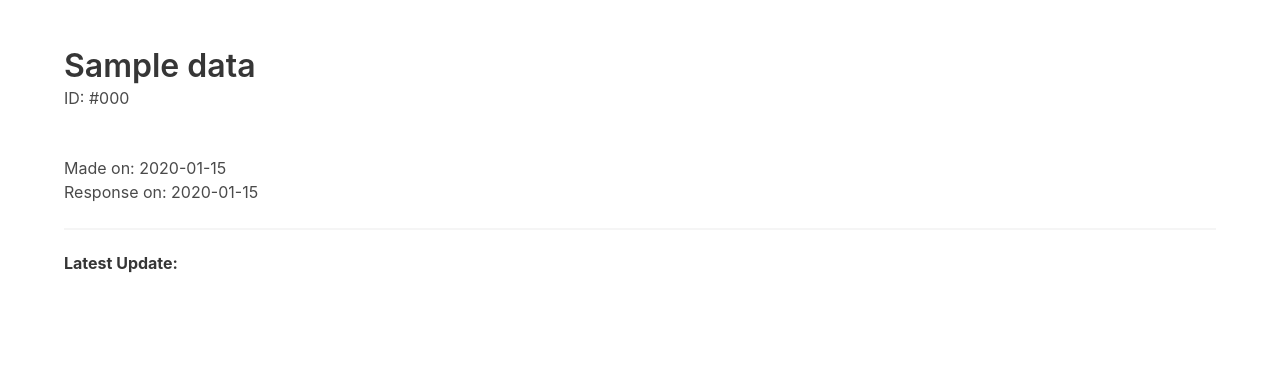
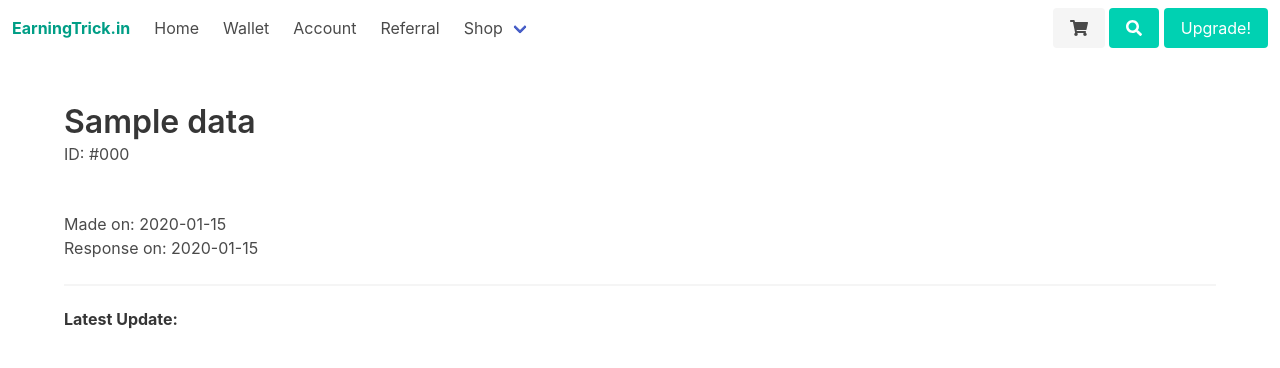
Before and after one commit to Technicalarpan/etsuppo, a Flask app: template templates/ticket.html in a window 1280 px wide. Shown: the top 368 px of the page. Run offline with Flask 2, Linux system fonts and the light colour scheme; the template is opened without the code that fills it: most values are stand-ins (such as "Sample title", 1, 10 or a date in 2020); some libraries are stand-ins or nearby versions.

Commit message:
Update ticket.html

```diff
--- a/templates/ticket.html
+++ b/templates/ticket.html
@@ -9,6 +9,70 @@
 <script defer src="https://use.fontawesome.com/releases/v5.3.1/js/all.js"></script>
 </head>
 <body>
+<nav class="navbar" aria-label="main navigation">
+  <div class="navbar-brand">
+    <a class="navbar-item has-text-primary has-text-weight-bold" href="https://earningtrick.in/">
+   EarningTrick.in
+    </a>
+
+    <a class="navbar-burger burger" aria-label="menu" aria-expanded="false" data-target="navbarBasicExample">
+      <span aria-hidden="true"></span>
+      <span aria-hidden="true"></span>
+      <span aria-hidden="true"></span>
+    </a>
+  </div>
+
+  <div id="navbarBasicExample" class="navbar-menu">
+    <div class="navbar-start">
+      <a class="navbar-item" href="https://earningtrick.in/">
+        Home
+      </a>
+
+
+
+<a class="navbar-item" href="https://earningtrick.in/my-account/wallet/">Wallet</a>
+          <a class="navbar-item" href="https://earningtrick.in/my-account/">
+         Account
+        </a>
+
+          <a class="navbar-item" href="https://earningtrick.in/refer-and-earn.html">
+          Referral
+        </a>
+
+        <div class="navbar-item has-dropdown is-hoverable">
+        <a class="navbar-link">
+          Shop
+        </a>
+
+        <div class="navbar-dropdown">
+        	  <a class="navbar-item" href="https://earningtrick.in/shop">
+            All
+          </a>
+          <a class="navbar-item" href="https://earningtrick.in/product-category/paytm/">
+            PayTM Transfer
+          </a>
+          <a class="navbar-item" href="https://earningtrick.in/product-category/bank-cash/">
+            Bank Transfer
+          </a>
+
+        </div>
+      </div>
+    </div>
+
+    <div class="navbar-end">
+      <div class="navbar-item"><div class="as">
+            <a class="button is-light" href="/cart">
+            <i class="fas fa-shopping-cart"></i>
+         </a>   <a class="button is-primary" href="https://earningtrick.in/search.html">
+                           <i class="fas fa-search"></i>
+                        </a>
+                           <a class="button is-primary" href="https://earningtrick.in/subscription-plan.html">Upgrade!</a>
+        </div>
+      </div>
+    </div>
+  </div>
+</nav>
+
 <section class="section"><div class="container">
 	<h1 class="title">{{ data['subject'] }}</h1>
 	<h3 class="subtitle is-6">ID: #{{ data['code'] }}</h3>
```
